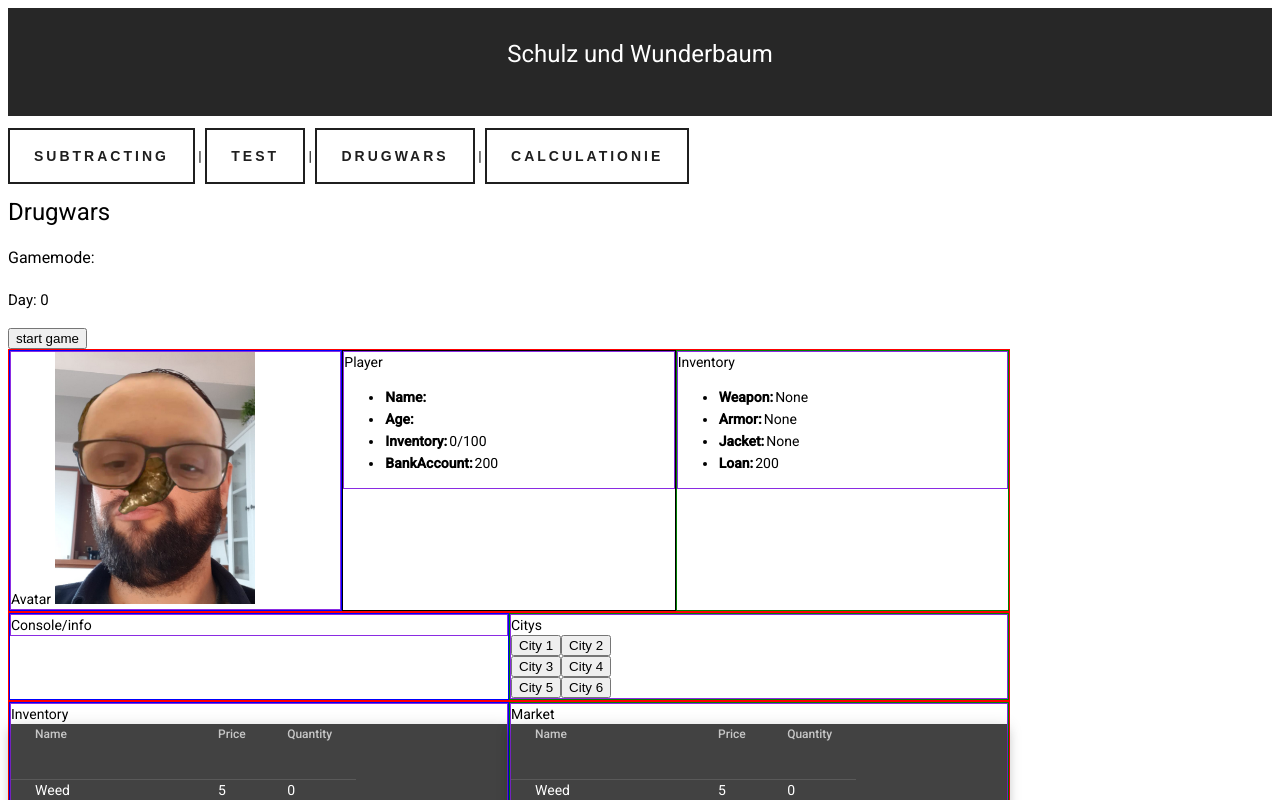
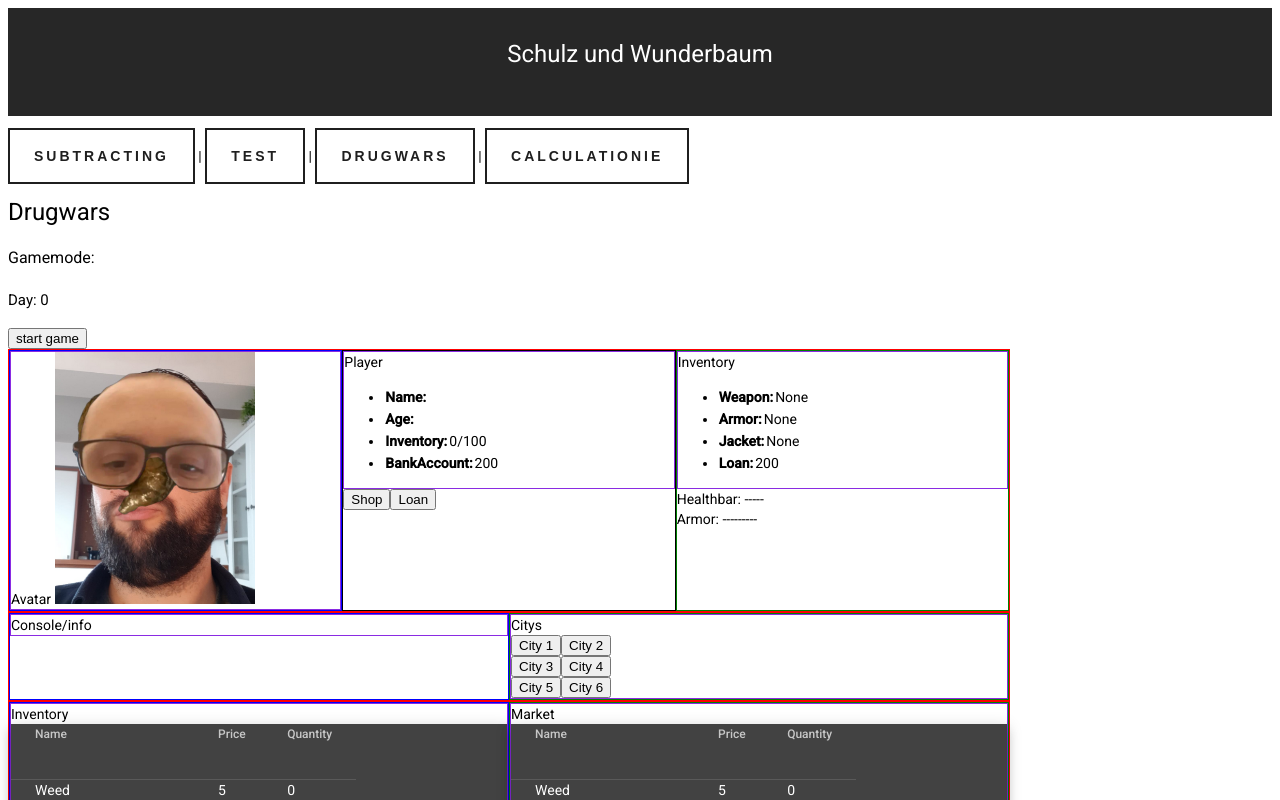
Before and after one commit to AmonMcDuul/schulz-und-wunderbaum-frontend, an Angular app: page /drugwars in a window 1280 px wide. Shown: the top 800 px of the page. Built offline with nearby package versions, Linux system fonts and the light colour scheme; no server answers.

Commit message:
added placeholders

```diff
--- a/src/app/drugwars/drugwars.component.html
+++ b/src/app/drugwars/drugwars.component.html
@@ -30,6 +30,8 @@
                 </li>
             </ul>
         </div>
+        <button>Shop</button>
+        <button>Loan</button>
     </div>
     <div class="right-container">
         <div class="inside-container">
@@ -53,6 +55,9 @@
                 </li>
             </ul>
         </div>
+        Healthbar: -----
+        <br>
+        Armor: ---------
     </div>
 </div>
 <div class="container">
--- a/src/app/drugwars/drugwars.component.scss
+++ b/src/app/drugwars/drugwars.component.scss
@@ -1,4 +1,6 @@
 .container {
+  // background-color: black;
+  // color: white;
   display: flex;
   flex-direction: row;
   width: 1000px;
```
